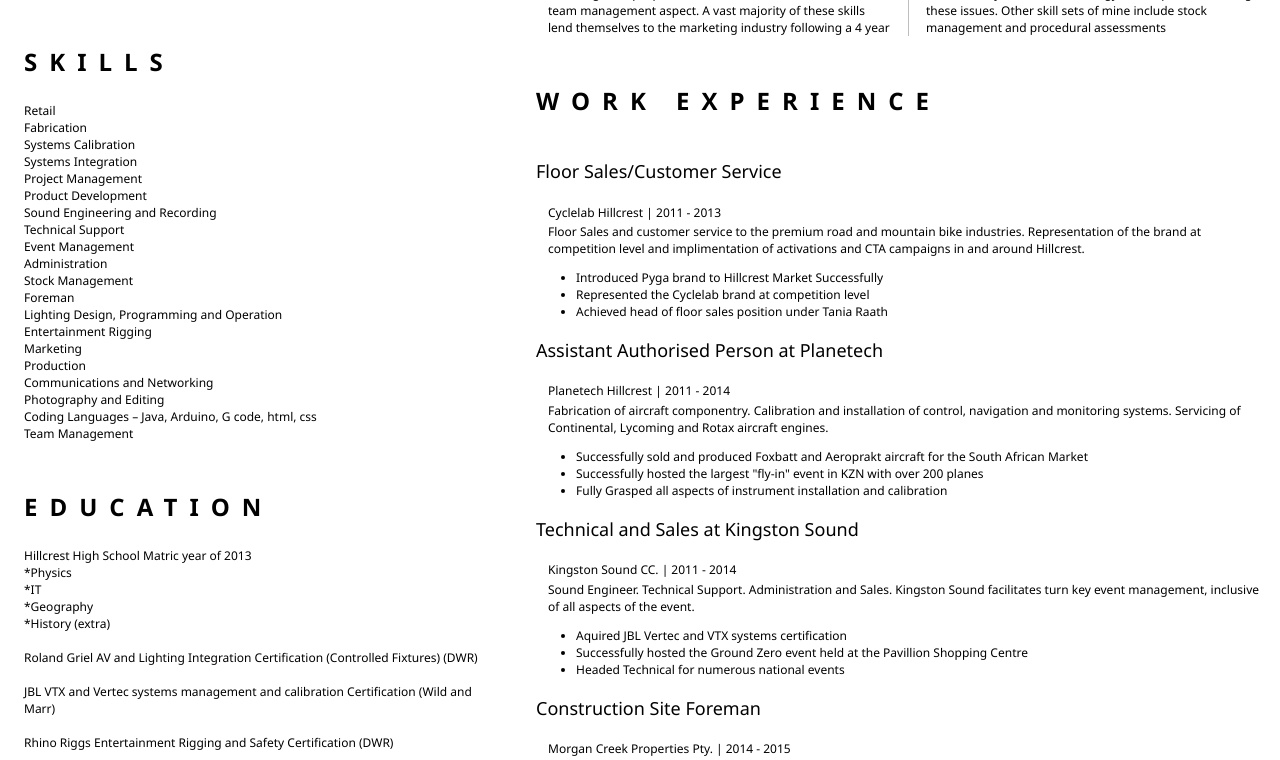
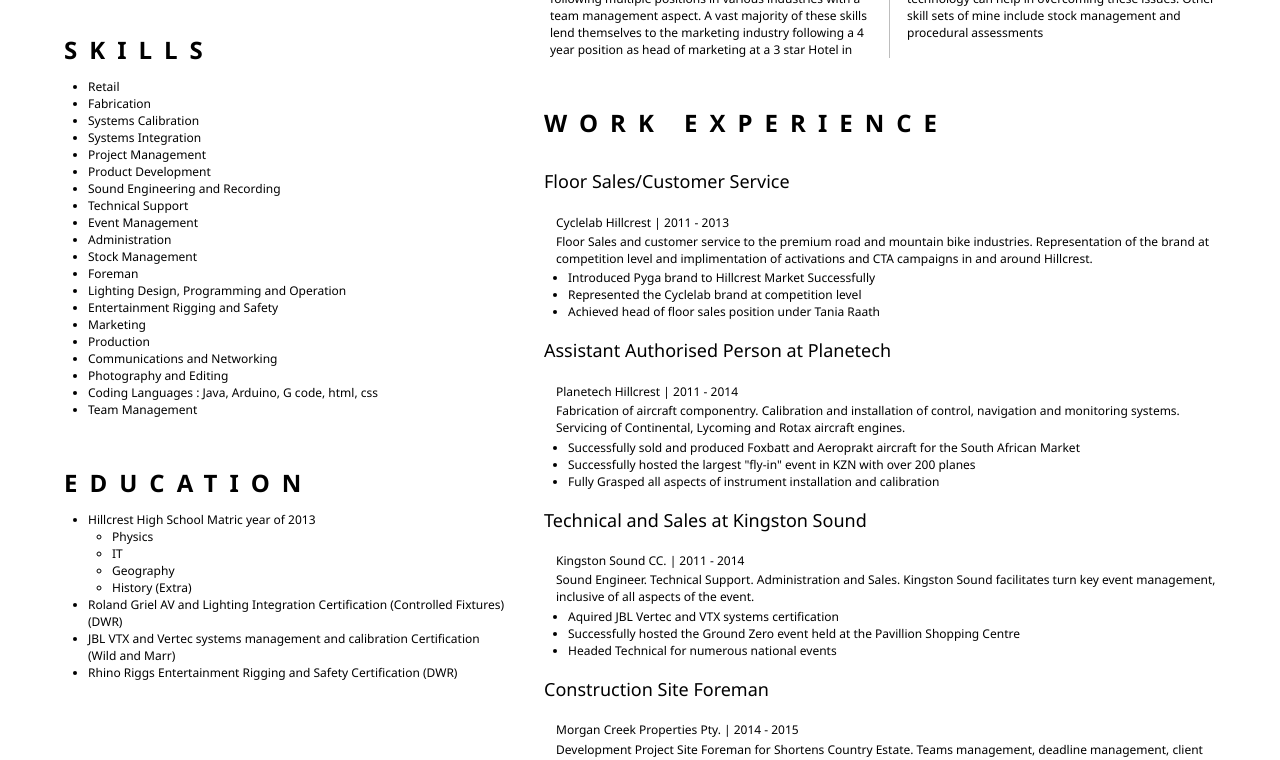
Before and after one commit to Greylintjie/Resume, a plain HTML site: page index.html in a window 1280 px wide. Shown: the part 410-1170 px from the top of the page. Drawn offline with Linux system fonts and the light colour scheme.

Commit message:
lists and style

```diff
--- a/index.html
+++ b/index.html
@@ -52,43 +52,47 @@
 				</section>
 				<section>
 					<h2>SKILLS</h2>
-					Retail <br>
-                    Fabrication <br>
-                    Systems Calibration <br>
-                    Systems Integration <br>
-                    Project Management <br>
-                    Product Development <br>
-                    Sound Engineering and Recording <br>
-                    Technical Support <br>
-                    Event Management <br>
-                    Administration <br>
-                    Stock Management <br>
-                    Foreman <br>
-                    Lighting Design, Programming and Operation <br>
-                    Entertainment Rigging <br>
-                    Marketing <br>
-                    Production <br>
-                    Communications and Networking <br>
-                    Photography and Editing <br>
-                    Coding Languages – Java, Arduino, G code, html, css <br>
-                    Team Management <br>
+
+                    <ul id="skills">
+		                <li>Retail</li>
+		                <li>Fabrication</li>
+		                <li>Systems Calibration</li>
+                        <li>Systems Integration</li>
+		                <li>Project Management</li>
+		                <li>Product Development</li>
+		                <li>Sound Engineering and Recording</li>
+		                <li>Technical Support</li>
+                        <li>Event Management</li>
+                        <li>Administration</li>
+                        <li>Stock Management</li>
+                        <li>Foreman</li>
+                        <li>Lighting Design, Programming and Operation</li>
+                        <li>Entertainment Rigging and Safety</li>
+                        <li>Marketing</li>
+                        <li>Production</li>
+                        <li>Communications and Networking</li>
+                        <li>Photography and Editing</li>
+                        <li>Coding Languages : Java, Arduino, G code, html, css</li>
+                        <li>Team Management</li>
+                    </ul>
 
 
 				</section>
 				<section>
 					<h2>EDUCATION</h2>
-					Hillcrest High School Matric year of 2013 <br>
-                    *Physics <br>
-                    *IT <br>
-                    *Geography <br>
-                    *History (extra) <br>
-                    <br>
-                    Roland Griel AV and Lighting Integration Certification (Controlled Fixtures) (DWR) <br>
-                    <br>
-                    JBL VTX and Vertec systems management and calibration Certification (Wild and Marr) <br>
-                    <br>
-                    Rhino Riggs Entertainment Rigging and Safety Certification (DWR) <br>
 
+                    <ul id="Education">
+		                <li>Hillcrest High School Matric year of 2013<br>
+                            <ul>
+                                <li>Physics</li>
+                                <li>IT</li>
+                                <li>Geography</li>
+                                <li>History (Extra)</li>
+                            </ul></li>
+		                <li>Roland Griel AV and Lighting Integration Certification (Controlled Fixtures) (DWR)</li>
+		                <li>JBL VTX and Vertec systems management and calibration Certification (Wild and Marr)</li>
+                        <li>Rhino Riggs Entertainment Rigging and Safety Certification (DWR)</li>
+                    </ul>
 				</section>
 			</article>
 			<article id="mainRight">
--- a/style.css
+++ b/style.css
@@ -16,7 +16,7 @@
 h2 {
     font-size: 2em;
     letter-spacing: .5em;
-    padding-bottom: 1em;
+    padding-bottom: .5em;
     font-weight: 600;
 }
 
@@ -30,6 +30,9 @@
     display: grid;
     grid-template-columns: 40% 60%;
     margin-top: 3em;
+    max-width: 1200px;
+    margin-left: auto;
+    margin-right: auto;
 }
 
 header {
@@ -69,8 +72,14 @@
     column-count: 2;
     column-gap: 3em;
     column-rule: 1px solid #00000042;
+    padding-left: 0.5em;
 }
 
 a:link {
     text-decoration: none;
   }
+
+  ul {
+    margin-top: 0px;
+    padding-left: 2em;
+  }
```
